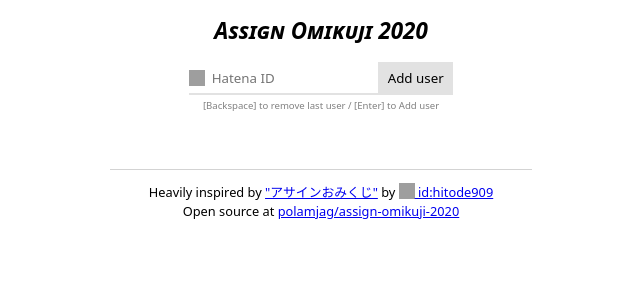
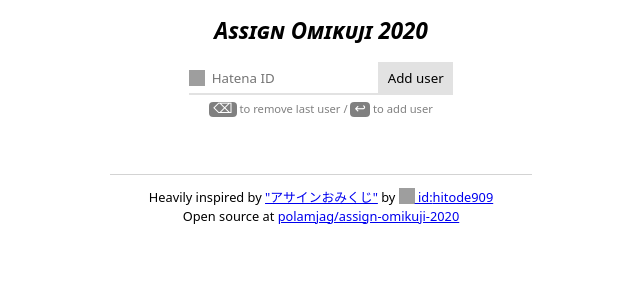
Before and after one commit to polamjag/assign-omikuji-2020, a React (Create React App) app: page / in a window 1280 px wide. Shown: the top 300 px of the page, without its empty margins (319-959 px from the left). Built offline with nearby package versions, Linux system fonts and the light colour scheme; grey boxes are pictures that could not be loaded.

Commit message:
use kbd element

```diff
--- a/src/App.css
+++ b/src/App.css
@@ -82,6 +82,18 @@ button {
 .add-form button:hover {
   background: grey;
 }
+.small-description {
+  margin-top: .4em;
+  font-size: .7em;
+  color: grey;
+}
+.small-description kbd {
+  font-size: 1.5em;
+  background: grey;
+  color: white;
+  padding: 0em .3em;
+  border-radius: .3em;
+}
 
 .omikuji {
   cursor: pointer;
--- a/src/App.tsx
+++ b/src/App.tsx
@@ -114,8 +114,15 @@ function App() {
             Add user
           </button>
         </span>
-        <div style={{ marginTop: ".4em", fontSize: ".6em", color: "grey" }}>
-          [Backspace] to remove last user / [Enter] to Add user
+        <div className="small-description">
+          <kbd aria-label="backspace" title="[Backspace]">
+            ⌫
+          </kbd>{" "}
+          to remove last user /{" "}
+          <kbd aria-label="enter" title="[Enter]">
+            ↩
+          </kbd>{" "}
+          to add user
         </div>
       </div>
       {currentIndex !== undefined && (
```
